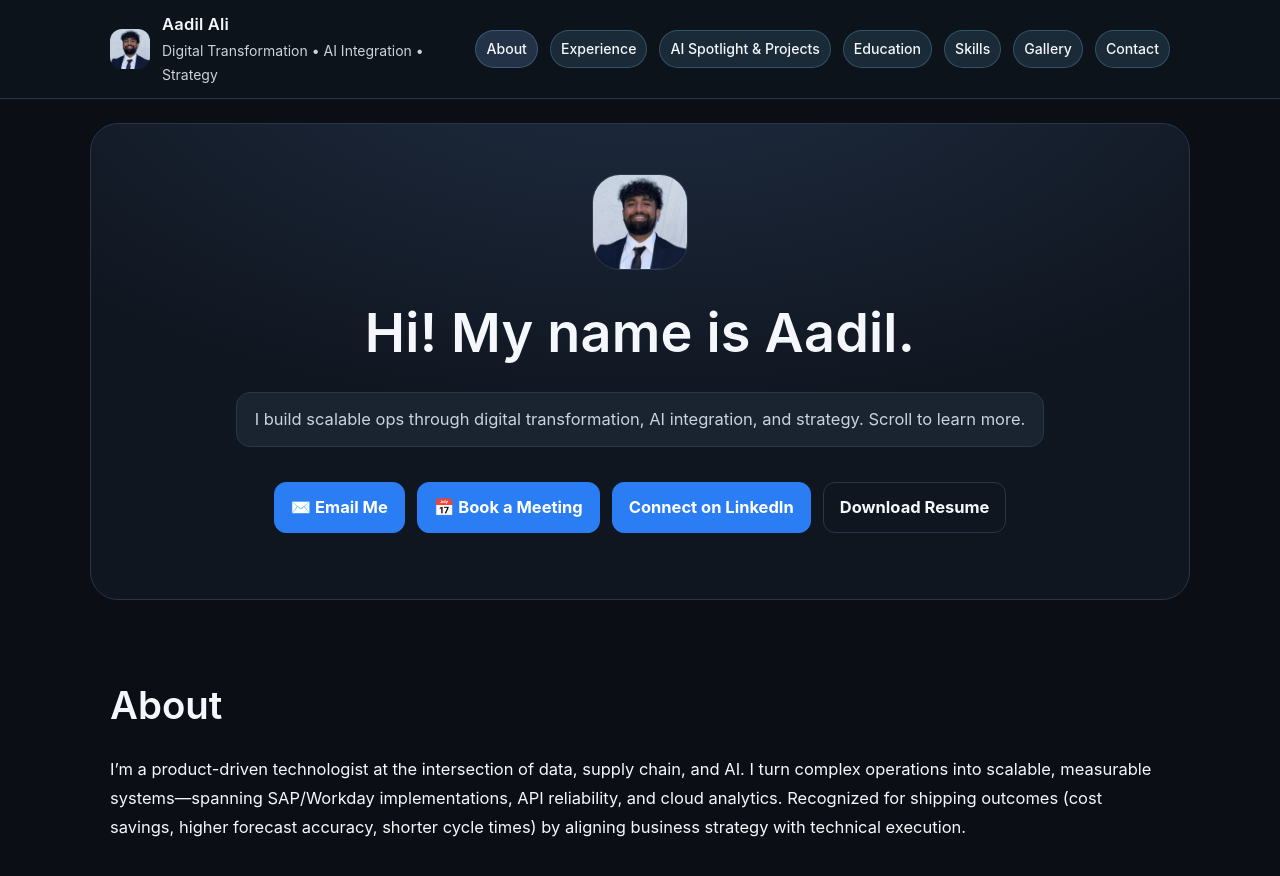
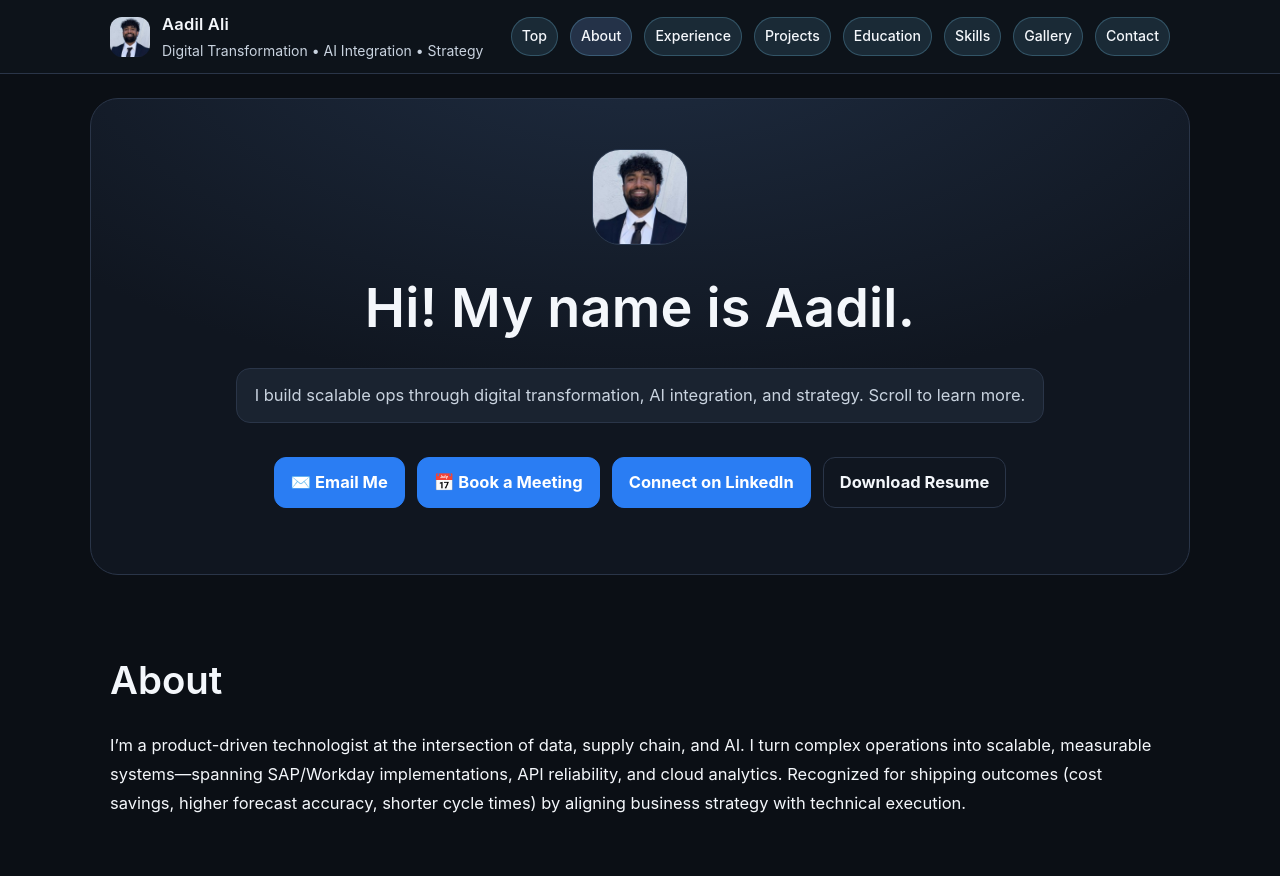
Before and after one commit to aaadil777/aaadil777.github.io, a Jekyll site: the page built from index.md, in a window 1280 px wide and 900 px high. Shown: the top 876 px of the window. Built offline with Jekyll 4.4.1, drawn with Linux system fonts in a browser that asks for light colours.

Commit message:
Fixed header.

```diff
--- a/_layouts/default.html
+++ b/_layouts/default.html
@@ -53,7 +53,7 @@
         <a href="#about" class="pill">About</a>
         <a href="#timeline" class="pill">Experience</a>
         <!-- FIX: point to first spotlight section id -->
-        <a href="#ai-spotlight" class="pill">AI Spotlight & Projects</a>
+        <a href="#ai-spotlight" class="pill">Projects</a>
         <a href="#education" class="pill">Education</a>
         <!-- FIX: your section id is #tech -->
         <a href="#tech" class="pill">Skills</a>
@@ -71,7 +71,7 @@
       <a href="#about" class="pill">About</a>
       <a href="#timeline" class="pill">Experience</a>
       <!-- FIX here too -->
-      <a href="#ai-spotlight" class="pill">AI Spotlight & Projects</a>
+      <a href="#ai-spotlight" class="pill">Projects</a>
       <a href="#education" class="pill">Education</a>
       <!-- FIX here too -->
       <a href="#tech" class="pill">Skills</a>
```
